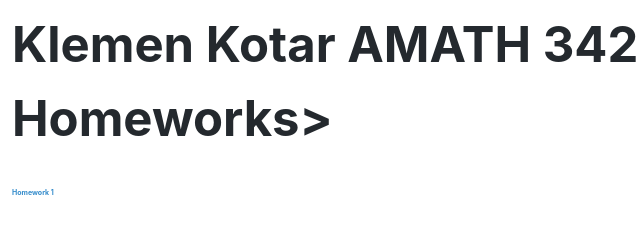
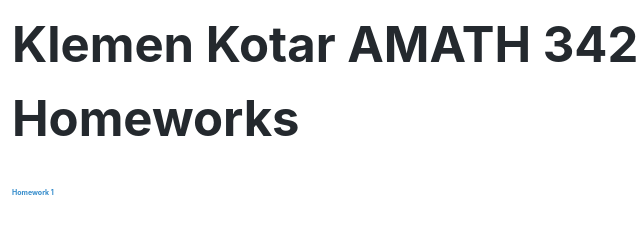
Before and after one commit to klemenkotar/amath-342-hw, a plain HTML site: page index.html in a window 1280 px wide. Shown: the full height of the page, 244-884 px from the left. Drawn offline with Linux system fonts and the light colour scheme.

Commit message:
Update index.html

```diff
--- a/index.html
+++ b/index.html
@@ -1,6 +1,6 @@
 <html>
 <body>
-<h1>Klemen Kotar AMATH 342 Homeworks>
+<h1>Klemen Kotar AMATH 342 Homeworks</h1>
 <link href="Homework1/index.html"><h2>Homework 1</h2></link>
 </body>
 </html>
```
